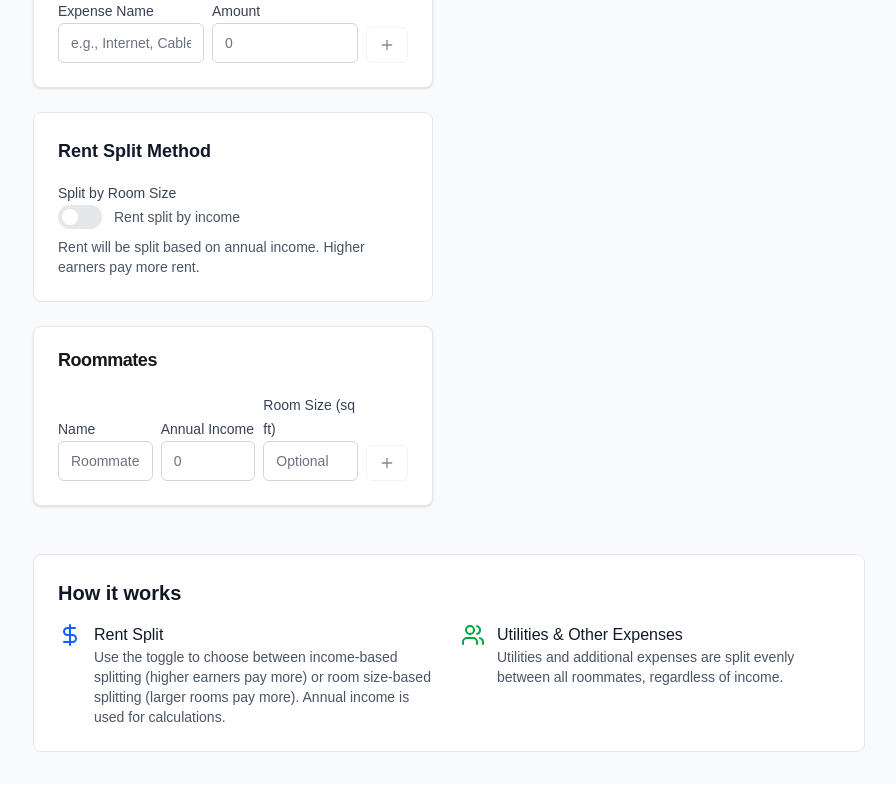
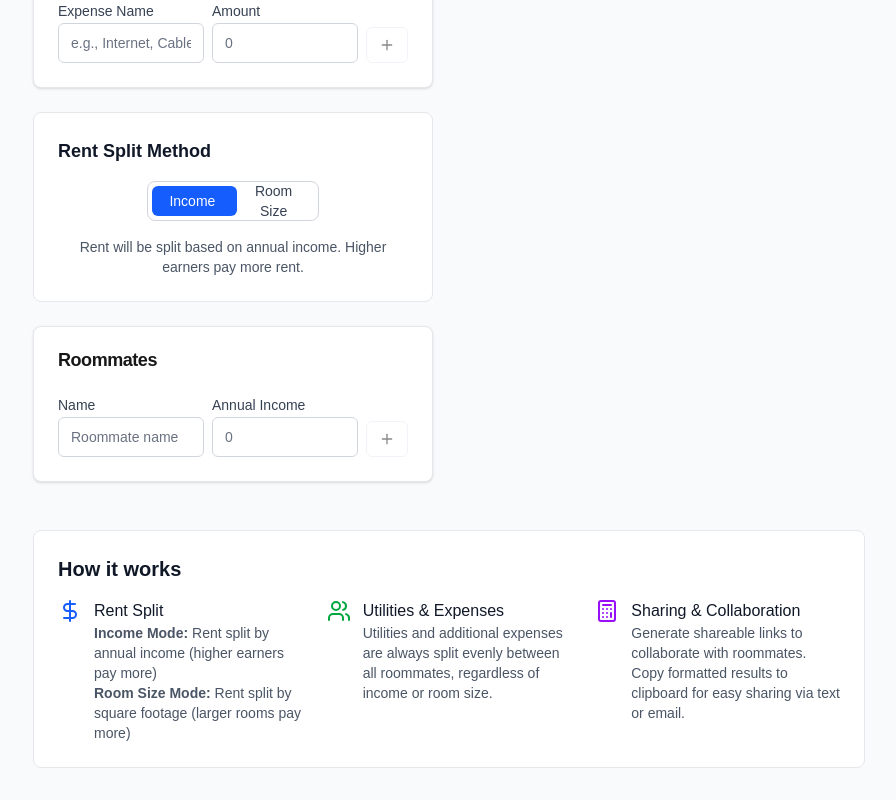
Before and after one commit to mapuya19/rent-splitter, a Next.js app: page / in a window 1280 px wide. Shown: the part 554-1354 px from the top of the page, without its empty margins (191-1087 px from the left). Built offline with nearby package versions, Linux system fonts and the light colour scheme.

Commit message:
Bug fixes
- decimal input
- accurate text descriptions

```diff
--- a/src/app/page.tsx
+++ b/src/app/page.tsx
@@ -5,7 +5,7 @@ import { RoommateForm } from '@/components/RoommateForm';
 import { RentForm } from '@/components/RentForm';
 import { CustomExpensesForm } from '@/components/CustomExpensesForm';
 import { ResultsDisplay } from '@/components/ResultsDisplay';
-import { Toggle } from '@/components/ui/Toggle';
+import { TwoStateToggle } from '@/components/ui/TwoStateToggle';
 import { Roommate, SplitResult, CalculationData, CustomExpense } from '@/types';
 import { calculateRentSplit, generateShareableId } from '@/utils/calculations';
 import { Calculator, Users, DollarSign } from 'lucide-react';
@@ -119,13 +119,15 @@ export default function Home() {
             {/* Split Method Toggle */}
             <div className="bg-white rounded-lg border border-gray-200 p-6">
               <h3 className="text-lg font-semibold text-gray-900 mb-4">Rent Split Method</h3>
-              <Toggle
-                label="Split by Room Size"
-                description={useRoomSizeSplit ? "Rent split by square footage" : "Rent split by income"}
-                checked={useRoomSizeSplit}
-                onChange={(e) => setUseRoomSizeSplit(e.target.checked)}
-              />
-              <p className="text-sm text-gray-600 mt-2">
+              <div className="flex items-center justify-center mb-4">
+                <TwoStateToggle
+                  leftLabel="Income"
+                  rightLabel="Room Size"
+                  value={useRoomSizeSplit}
+                  onChange={setUseRoomSizeSplit}
+                />
+              </div>
+              <p className="text-sm text-gray-600 text-center">
                 {useRoomSizeSplit
                   ? "Rent will be split based on room square footage. Add room sizes below to use this method."
                   : "Rent will be split based on annual income. Higher earners pay more rent."
@@ -136,6 +138,7 @@ export default function Home() {
             <RoommateForm
               roommates={roommates}
               onRoommatesChange={setRoommates}
+              useRoomSizeSplit={useRoomSizeSplit}
             />
           </div>
 
@@ -147,6 +150,7 @@ export default function Home() {
                 totalRent={totalRent}
                 totalUtilities={utilities}
                 totalCustomExpenses={customExpenses.reduce((sum, expense) => sum + expense.amount, 0)}
+                useRoomSizeSplit={useRoomSizeSplit}
                 onShare={handleShare}
               />
             ) : (
@@ -166,7 +170,7 @@ export default function Home() {
         {/* How it works */}
         <div className="mt-12 bg-white rounded-lg border border-gray-200 p-6">
           <h2 className="text-xl font-semibold text-gray-900 mb-4">How it works</h2>
-          <div className="grid grid-cols-1 md:grid-cols-2 gap-6">
+          <div className="grid grid-cols-1 md:grid-cols-3 gap-6">
             <div className="flex items-start">
               <div className="flex-shrink-0">
                 <DollarSign className="h-6 w-6 text-blue-600" />
@@ -174,8 +178,8 @@ export default function Home() {
               <div className="ml-3">
                 <h3 className="font-medium text-gray-900">Rent Split</h3>
                 <p className="text-sm text-gray-600">
-                  Use the toggle to choose between income-based splitting (higher earners pay more)
-                  or room size-based splitting (larger rooms pay more). Annual income is used for calculations.
+                  <strong>Income Mode:</strong> Rent split by annual income (higher earners pay more)<br/>
+                  <strong>Room Size Mode:</strong> Rent split by square footage (larger rooms pay more)
                 </p>
               </div>
             </div>
@@ -184,10 +188,22 @@ export default function Home() {
                 <Users className="h-6 w-6 text-green-600" />
               </div>
               <div className="ml-3">
-                <h3 className="font-medium text-gray-900">Utilities & Other Expenses</h3>
+                <h3 className="font-medium text-gray-900">Utilities & Expenses</h3>
                 <p className="text-sm text-gray-600">
-                  Utilities and additional expenses are split evenly between all roommates,
-                  regardless of income.
+                  Utilities and additional expenses are always split evenly between all roommates,
+                  regardless of income or room size.
+                </p>
+              </div>
+            </div>
+            <div className="flex items-start">
+              <div className="flex-shrink-0">
+                <Calculator className="h-6 w-6 text-purple-600" />
+              </div>
+              <div className="ml-3">
+                <h3 className="font-medium text-gray-900">Sharing & Collaboration</h3>
+                <p className="text-sm text-gray-600">
+                  Generate shareable links to collaborate with roommates. Copy formatted results
+                  to clipboard for easy sharing via text or email.
                 </p>
               </div>
             </div>
--- a/src/components/RoommateForm.tsx
+++ b/src/components/RoommateForm.tsx
@@ -11,9 +11,10 @@ import { Roommate } from '@/types';
 interface RoommateFormProps {
   roommates: Roommate[];
   onRoommatesChange: (roommates: Roommate[]) => void;
+  useRoomSizeSplit: boolean;
 }
 
-export function RoommateForm({ roommates, onRoommatesChange }: RoommateFormProps) {
+export function RoommateForm({ roommates, onRoommatesChange, useRoomSizeSplit }: RoommateFormProps) {
   const [newRoommate, setNewRoommate] = useState({ name: '', income: '', roomSize: '' });
 
   const addRoommate = () => {
@@ -82,6 +83,7 @@ export function RoommateForm({ roommates, onRoommatesChange }: RoommateFormProps
                 placeholder="Roommate name"
               />
             </div>
+            {!useRoomSizeSplit && (
               <div className="flex-1">
                 <NumberInput
                   label="Annual Income"
@@ -90,14 +92,17 @@ export function RoommateForm({ roommates, onRoommatesChange }: RoommateFormProps
                   placeholder="0"
                 />
               </div>
+            )}
+            {useRoomSizeSplit && (
               <div className="flex-1">
                 <NumberInput
                   label="Room Size (sq ft)"
                   value={roommate.roomSize}
                   onValueChange={(value) => updateRoommate(roommate.id, 'roomSize', value)}
-                placeholder="Optional"
+                  placeholder="0"
                 />
               </div>
+            )}
             <Button
               variant="outline"
               size="sm"
@@ -119,6 +124,7 @@ export function RoommateForm({ roommates, onRoommatesChange }: RoommateFormProps
                 placeholder="Roommate name"
               />
             </div>
+            {!useRoomSizeSplit && (
               <div className="flex-1">
                 <NumberInput
                   label="Annual Income"
@@ -128,20 +134,23 @@ export function RoommateForm({ roommates, onRoommatesChange }: RoommateFormProps
                   placeholder="0"
                 />
               </div>
+            )}
+            {useRoomSizeSplit && (
               <div className="flex-1">
                 <NumberInput
                   label="Room Size (sq ft)"
                   value={newRoommate.roomSize}
                   onValueChange={(value) => handleNewRoommateChange('roomSize', value.toString())}
                   onBlur={handleNewRoommateBlur}
-                placeholder="Optional"
+                  placeholder="0"
                 />
               </div>
+            )}
           <Button
             variant="outline"
             size="sm"
             onClick={addRoommate}
-            disabled={!newRoommate.name.trim() || !newRoommate.income}
+            disabled={!newRoommate.name.trim() || (!useRoomSizeSplit ? !newRoommate.income : !newRoommate.roomSize)}
           >
             <Plus className="h-4 w-4" />
           </Button>
--- a/src/components/ui/NumberInput.tsx
+++ b/src/components/ui/NumberInput.tsx
@@ -1,4 +1,4 @@
-import { InputHTMLAttributes, forwardRef, useState } from 'react';
+import { InputHTMLAttributes, forwardRef, useState, useEffect } from 'react';
 import { clsx } from 'clsx';
 
 interface NumberInputProps extends Omit<InputHTMLAttributes<HTMLInputElement>, 'type' | 'onChange'> {
@@ -8,8 +8,13 @@ interface NumberInputProps extends Omit<InputHTMLAttributes<HTMLInputElement>, '
 }
 
 const NumberInput = forwardRef<HTMLInputElement, NumberInputProps>(
-  ({ className, label, error, onValueChange, ...props }, ref) => {
-    const [inputValue, setInputValue] = useState(props.value || '');
+  ({ className, label, error, onValueChange, value, ...props }, ref) => {
+    const [inputValue, setInputValue] = useState(String(value || ''));
+
+    // Update input value when prop value changes
+    useEffect(() => {
+      setInputValue(String(value || ''));
+    }, [value]);
 
     const handleChange = (e: React.ChangeEvent<HTMLInputElement>) => {
       const value = e.target.value;
@@ -29,8 +34,8 @@ const NumberInput = forwardRef<HTMLInputElement, NumberInputProps>(
     };
 
     const handleKeyDown = (e: React.KeyboardEvent<HTMLInputElement>) => {
-      // Allow: backspace, delete, tab, escape, enter, decimal point
-      if ([8, 9, 27, 13, 46, 110, 190].indexOf(e.keyCode) !== -1 ||
+      // Allow: backspace, delete, tab, escape, enter
+      if ([8, 9, 27, 13, 46].indexOf(e.keyCode) !== -1 ||
           // Allow: Ctrl+A, Ctrl+C, Ctrl+V, Ctrl+X
           (e.keyCode === 65 && e.ctrlKey === true) ||
           (e.keyCode === 67 && e.ctrlKey === true) ||
@@ -40,10 +45,19 @@ const NumberInput = forwardRef<HTMLInputElement, NumberInputProps>(
           (e.keyCode >= 35 && e.keyCode <= 40)) {
         return;
       }
-      // Ensure that it is a number and stop the keypress
-      if ((e.shiftKey || (e.keyCode < 48 || e.keyCode > 57)) && (e.keyCode < 96 || e.keyCode > 105)) {
-        e.preventDefault();
+
+      // Allow decimal point (period key) - but only one
+      if (e.key === '.' && !inputValue.includes('.')) {
+        return;
       }
+
+      // Allow numbers (0-9) on both main keyboard and numpad
+      if ((e.keyCode >= 48 && e.keyCode <= 57) || (e.keyCode >= 96 && e.keyCode <= 105)) {
+        return;
+      }
+
+      // Block everything else
+      e.preventDefault();
     };
 
     return (
--- /dev/null
+++ b/src/components/ui/TwoStateToggle.tsx
@@ -0,0 +1,60 @@
+import { forwardRef } from 'react';
+import { clsx } from 'clsx';
+
+interface TwoStateToggleProps {
+  leftLabel: string;
+  rightLabel: string;
+  value: boolean;
+  onChange: (value: boolean) => void;
+  className?: string;
+}
+
+const TwoStateToggle = forwardRef<HTMLDivElement, TwoStateToggleProps>(
+  ({ leftLabel, rightLabel, value, onChange, className }, ref) => {
+    return (
+      <div
+        ref={ref}
+        className={clsx(
+          'relative inline-flex h-10 rounded-lg border border-gray-300 bg-white p-1',
+          className
+        )}
+      >
+        {/* Background slider */}
+        <div
+          className={clsx(
+            'absolute top-1 bottom-1 w-1/2 rounded-md bg-blue-600 transition-transform duration-200 ease-in-out',
+            value ? 'translate-x-full' : 'translate-x-0'
+          )}
+        />
+
+        {/* Left button */}
+        <button
+          type="button"
+          className={clsx(
+            'relative z-10 flex w-1/2 items-center justify-center rounded-md px-3 py-2 text-sm font-medium transition-colors duration-200',
+            !value ? 'text-white' : 'text-gray-700 hover:text-gray-900'
+          )}
+          onClick={() => onChange(false)}
+        >
+          {leftLabel}
+        </button>
+
+        {/* Right button */}
+        <button
+          type="button"
+          className={clsx(
+            'relative z-10 flex w-1/2 items-center justify-center rounded-md px-3 py-2 text-sm font-medium transition-colors duration-200',
+            value ? 'text-white' : 'text-gray-700 hover:text-gray-900'
+          )}
+          onClick={() => onChange(true)}
+        >
+          {rightLabel}
+        </button>
+      </div>
+    );
+  }
+);
+
+TwoStateToggle.displayName = 'TwoStateToggle';
+
+export { TwoStateToggle };
```
Also changed, not shown: src/components/ResultsDisplay.tsx (+4 -3 lines). Lines whose indentation alone changed are shown as unchanged.
